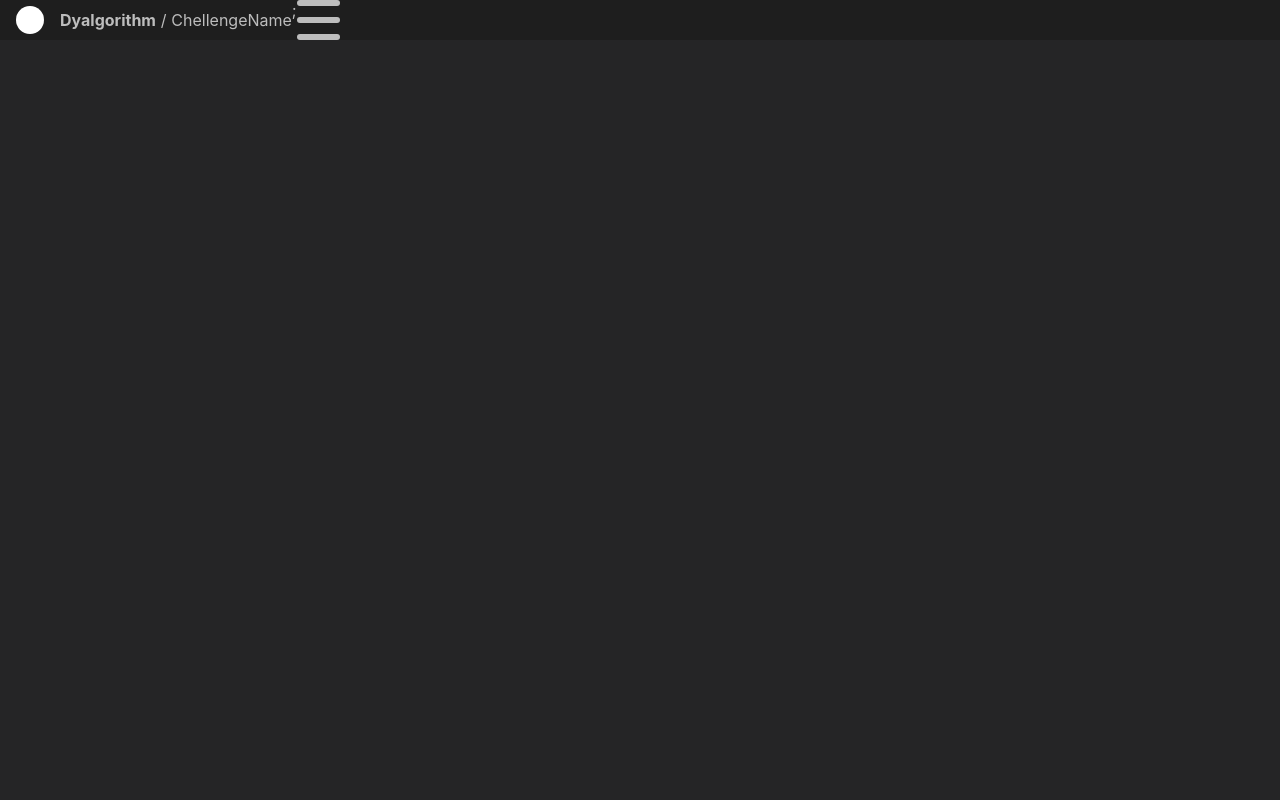
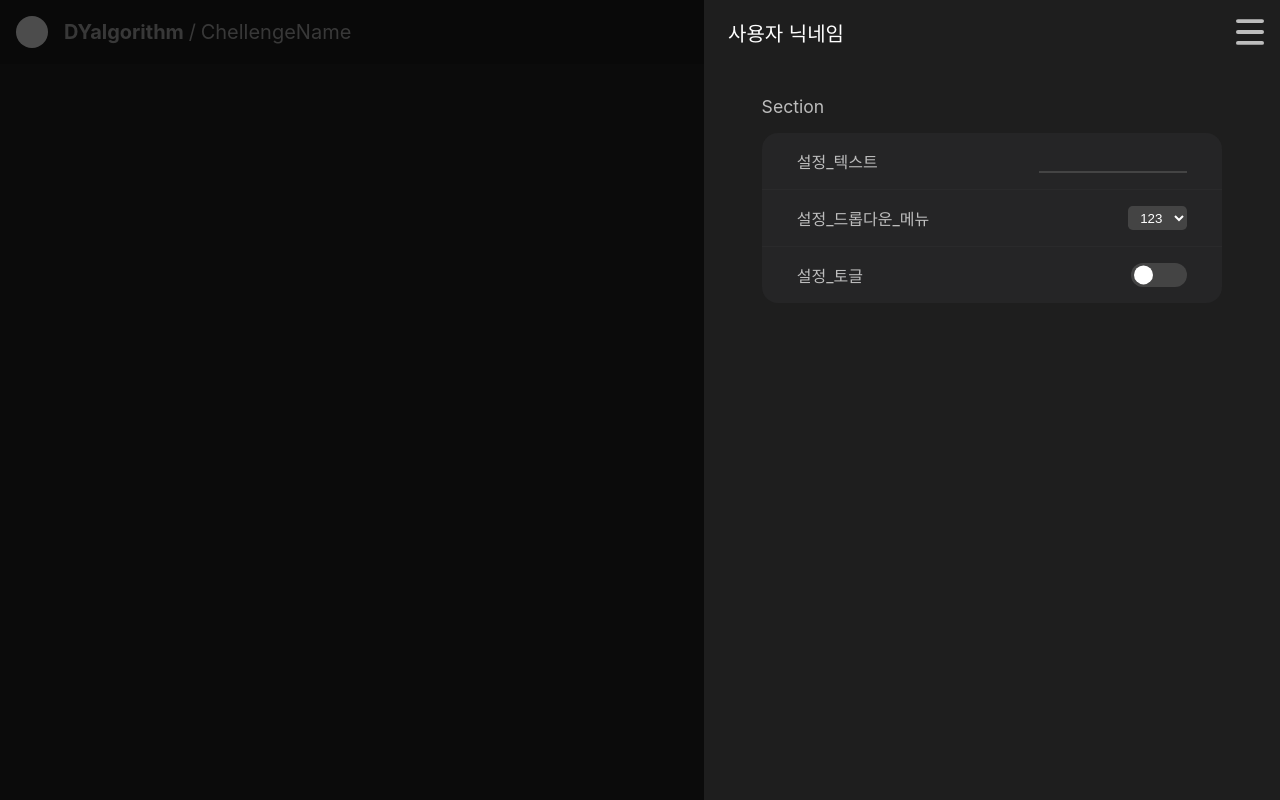
Before and after one commit to Heavyrisem/DY_Algorithm_web, a React (Create React App) app: page / in a window 1280 px wide. Built offline with nearby package versions, Linux system fonts and the light colour scheme.

Commit message:
Header, Sidemenu

```diff
--- a/src/componets/Header.tsx
+++ b/src/componets/Header.tsx
@@ -6,19 +6,26 @@ import Sidemenu from "./Sidemenu";
 
 function Header() {
     const Paths = ["ChellengeName"];
+    const RightAligen: React.CSSProperties = {
+        margin: 'auto',
+        marginLeft: 'auto',
+        marginRight: 0,
+        display: 'flex'
+    }
 
     return (
         <header>
             <img src={Logo} className="Logo" />
-            <span className="Title">Dyalgorithm</span>
+            <span className="Title">DYalgorithm</span>
             {Paths.map((Path, idx) => (
                 <>
-                    {(idx == Paths.length-1)&& <span className="PathDevider">/</span>}
-                    <span className="Path">{Path}</span>
+                    {(idx == Paths.length-1)&& <span key={idx} className="PathDevider">/</span>}
+                    <span key={Path} className="Path">{Path}</span>
                 </>
-            ))};
-
-            <Sidemenu />
+            ))}
+            <div style={RightAligen}>
+                <Sidemenu />
+            </div>
         </header>
     )
 }
--- a/src/componets/Sidemenu.tsx
+++ b/src/componets/Sidemenu.tsx
@@ -1,16 +1,105 @@
-import React, { useState } from "react";
+import React, { EventHandler, useEffect, useRef, useState } from "react";
 import Button from "../style/img/MenuButton.svg";
+import '../style/Sidemenu.css';
 
 function Sidemenu() {
-    const [showMenu, setShowMenu] = useState<boolean>(false);
+    const [showMenu, setShowMenu] = useState<boolean>(true);
+
+    function asdf(e: React.ChangeEvent<any>) {
+        console.log(e.target.value);
+    }
 
     return (
         <>
-            {!showMenu&&
-                <img src={Button} />
-            }
+
+            <img src={Button} className="SidemenuButton" onClick={()=>setShowMenu(!showMenu)} style={{marginRight: '1rem'}} />
+
+            {showMenu&& <div className="DarkBackground" />}
+            <div className={"Sidemenu" + (showMenu? " Open":"")}>
+                <div className="Header">
+                    <span className="UserNickname">사용자 닉네임</span>
+                    <img src={Button} className="SidemenuButton" onClick={()=>setShowMenu(!showMenu)} />
+                </div>
+
+                <Section name="Section">
+                    <Text name="설정_텍스트" onValue={asdf} />
+                    <Dropdown name="설정_드롭다운_메뉴" onValue={asdf}>
+                        <option value="123">123</option>
+                        <option value="1">1</option>
+                        <option value="2">2</option>
+                    </Dropdown>
+                    <Toggle name="설정_토글" onValue={(e)=>{console.log(e.target.checked)}} />
+                </Section>
+            </div>
+
         </>
     )
 }
 
+interface Section_P {
+    name: string
+    children: JSX.Element[] | JSX.Element
+}
+function Section(props: Section_P) {
+    let childrens = props.children;
+    if (!(childrens instanceof Array)) childrens = [childrens];
+
+    return (
+        <div className="Section" >
+            <div className="Name">{props.name}</div>
+            <div className="Options">
+                {childrens.map((child) => child)}
+            </div>
+        </div>
+    )
+}
+
+interface Text_Option_P {
+    name: string
+    onValue: React.ChangeEventHandler<HTMLInputElement>
+}
+function Text(props: Text_Option_P) {
+    return (
+        <div className="Option">
+            <span className="name">{props.name}</span>
+            <div className="input"><input type="text" onChange={props.onValue} /></div>
+        </div>
+    )
+}
+
+interface Dropdown_Option_P {
+    name: string
+    onValue: React.ChangeEventHandler<HTMLSelectElement>
+    children: JSX.Element[] | JSX.Element
+}
+function Dropdown(props: Dropdown_Option_P) {
+    let childrens = props.children;
+    if (!(childrens instanceof Array)) childrens = [childrens];
+
+    return (
+        <div className="Option">
+            <span className="name">{props.name}</span>
+            <select onChange={props.onValue}>
+                {childrens.map((child) => child)}
+            </select>
+        </div>
+    )
+}
+
+interface Toggle_Option_P {
+    name: string
+    onValue: React.ChangeEventHandler<HTMLInputElement>
+}
+function Toggle(props: Toggle_Option_P) {
+    return (
+        <div className="Option">
+            <span className="name">{props.name}</span>
+            <label className="switch">
+                <input type="checkbox" onChange={props.onValue} />
+                <span className="slider round"></span>
+            </label>
+        </div>
+    )
+}
+
 export default Sidemenu;
--- a/src/style/Header.css
+++ b/src/style/Header.css
@@ -1,15 +1,17 @@
 header {
     width: 100%;
-    height: 2.5rem;
+    height: 4rem;
 
     display: flex;
 
     background-color: #1E1E1E;
     color: #BDBDBD;
+
+    font-size: 1.25rem;
 }
 
 header .Logo {
-    width: 1.75rem;
+    width: 2rem;
     margin-left: 1rem;
 }
 
--- /dev/null
+++ b/src/style/Sidemenu.css
@@ -0,0 +1,188 @@
+.SidemenuButton {
+    width: 1.75rem;
+
+    cursor: pointer;
+}
+
+.DarkBackground {
+    top: 0;
+    left: 0;
+    position: absolute;
+    background-color: rgba(0,0,0,0.7);
+
+    width: 100%;
+    height: 100%;
+    /* z-index: 1; */
+}
+
+.Sidemenu {
+    overflow: hidden;
+    width: 0%;
+    height: 100%;
+
+    /* display: none; */
+    position: absolute;
+    right: 0;
+    top: 0;
+
+    transform: translateX(100%);
+    transition: all 0.3s;
+
+    background-color: #1E1E1E;
+
+    font-size: 1.1rem;
+    white-space: pre;
+}
+
+.Sidemenu .Header {
+    width: 100%;
+    height: 4rem;
+
+    display: flex;
+}
+
+.Sidemenu .Header .UserNickname {
+    color: white;
+    font-size: 1.25rem;
+    font-weight: 'bold';
+
+    margin-left: 1.5rem;
+}
+
+.Sidemenu .SidemenuButton {
+    margin-left: auto;
+    margin-right: 1rem;
+}
+.Sidemenu.Open {
+    display: block;
+    width: 45%;
+    transform: translateX(0);
+}
+
+
+.Sidemenu .Section {
+    width: 80%;
+    margin: auto;
+    margin-top: 2rem;
+}
+.Section .Options {
+    margin-top: 1rem;
+    border-radius: 1rem;
+
+    background-color: #252526;
+
+}
+
+.Section .Option {
+    /* height: 3.5rem; */
+    width: 100%;
+    padding: 1rem 2.2rem;
+    box-sizing: border-box;
+
+    display: flex;
+}
+.Section .Option + .Option {
+    border-top: solid 1px rgba(112,112,112,0.07);
+}
+
+.Option .name {
+    margin: auto;
+    margin-left: 0;
+
+    font-size: 1rem;
+}
+.Option .input {
+    margin: auto;
+    margin-right: 0;
+    transition: border .1s;
+
+    border-bottom: .15rem solid #444444;
+}
+.Option .input input {
+    width: 9rem;
+    margin: auto;
+    background: none;
+    border: none;
+
+    outline: none;
+    color: white;
+}
+.Option .input:focus-within {
+    border-bottom: .15rem solid white;
+}
+
+.Option select {
+    padding: 0rem .5rem;
+    border: none;
+    border-radius: .3rem;
+
+    color: white;
+    background-color: #444444;
+}
+
+
+
+
+/* The switch - the box around the slider */
+.switch {
+    position: relative;
+    display: inline-block;
+    width: 3.5rem;
+    height: 1.5rem;
+  }
+
+  /* Hide default HTML checkbox */
+  .switch input {
+    opacity: 0;
+    width: 0;
+    height: 0;
+  }
+
+  /* The slider */
+  .slider {
+    position: absolute;
+    cursor: pointer;
+    top: 0;
+    left: 0;
+    right: 0;
+    bottom: 0;
+    background-color: #444444;
+    -webkit-transition: .4s;
+    transition: .4s;
+  }
+
+  .slider:before {
+    position: absolute;
+    content: "";
+    height: 1.2rem;
+    width: 1.2rem;
+    left: .15rem;
+    top: 50%;
+    transform: translateY(-50%);
+    background-color: white;
+    -webkit-transition: .4s;
+    transition: .4s;
+  }
+
+  input:checked + .slider {
+    background-color: #979797;
+  }
+
+  input:focus + .slider {
+    box-shadow: 0 0 1px #979797;
+  }
+
+  input:checked + .slider:before {
+    -webkit-transform: translateY(-50%) translateX(2rem);
+    -ms-transform: translateY(-50%) translateX(2rem);
+    transform: translateY(-50%) translateX(2rem);
+  }
+
+  /* Rounded sliders */
+  .slider.round {
+    border-radius: 5rem;
+  }
+
+  .slider.round:before {
+    border-radius: 50%;
+  }
--- a/src/style/index.css
+++ b/src/style/index.css
@@ -1,9 +1,13 @@
+@import url('https://fonts.googleapis.com/css2?family=Noto+Sans+KR:wght@400;700&display=swap');
+
+
 html, body, #root {
+	color: #BDBDBD;
 	background-color: #252526;
 	width: 100%;
 	height: 100%;
 	margin: 0;
-	font-family: -apple-system, BlinkMacSystemFont, 'Segoe UI', 'Roboto', 'Oxygen',
+	font-family: -apple-system, BlinkMacSystemFont, 'Noto Sans KR', 'Segoe UI', 'Roboto', 'Oxygen',
 		'Ubuntu', 'Cantarell', 'Fira Sans', 'Droid Sans', 'Helvetica Neue',
 		sans-serif;
 	-webkit-font-smoothing: antialiased;
```
Also changed, not shown: src/style/img/Dropdown.svg (added).
